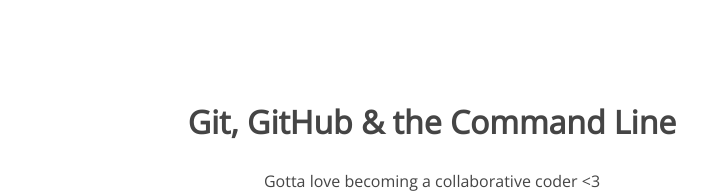
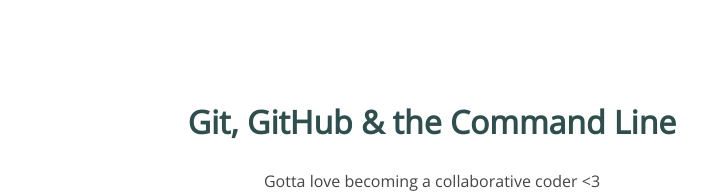
Before and after one commit to Webinaut-Skillcrush/105-project, a plain HTML site: page index.html in a window 1280 px wide. Shown: the top 193 px of the page, without its empty margins (208-915 px from the left). Drawn offline with nearby package versions, Linux system fonts and the light colour scheme.

Commit message:
H1 color changed to DarkSlateGrey

```diff
--- a/css/style.css
+++ b/css/style.css
@@ -1,13 +1,14 @@
 section {
+	margin: 100px auto;
 	width: 800px;
-	margin: 100px auto;
 }
 section h1,
 section p {
+	color: #454545;
 	text-align: center;
-	color: #454545;
 }
 section h1 {
+	color: DarkSlateGrey;
 	font: 32px 'Open Sans';
 	font-weight: bold;
 }
```
